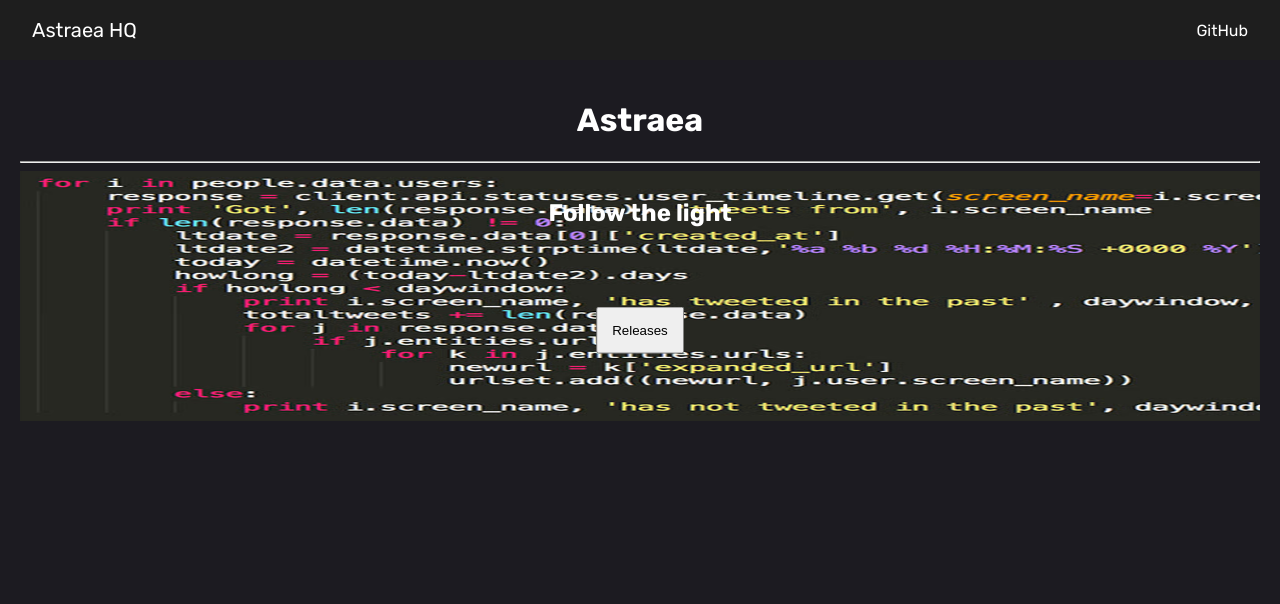
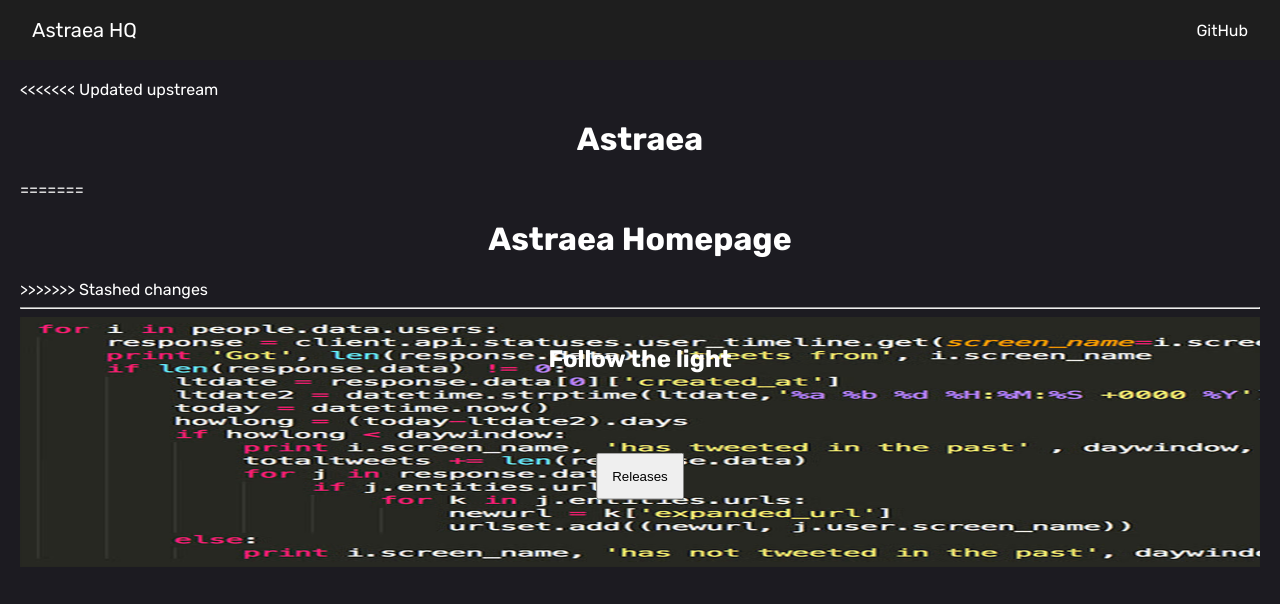
Before and after one commit to AstraeaHQ/AstraeaHQ.github.io, a plain HTML site: page index.html in a window 1280 px wide. Drawn offline with Linux system fonts and the light colour scheme.

Commit message:
Changed the titles.
Changed the titles.

```diff
--- a/index.html
+++ b/index.html
@@ -27,7 +27,11 @@
 
   <main style="padding: 20px">
 
+<<<<<<< Updated upstream
     <h1>Astraea</h1>
+=======
+    <h1>Astraea Homepage</h1>
+>>>>>>> Stashed changes
     <hr>
     <div>
       <img src="assets/images/code.png" alt="code image">
```
